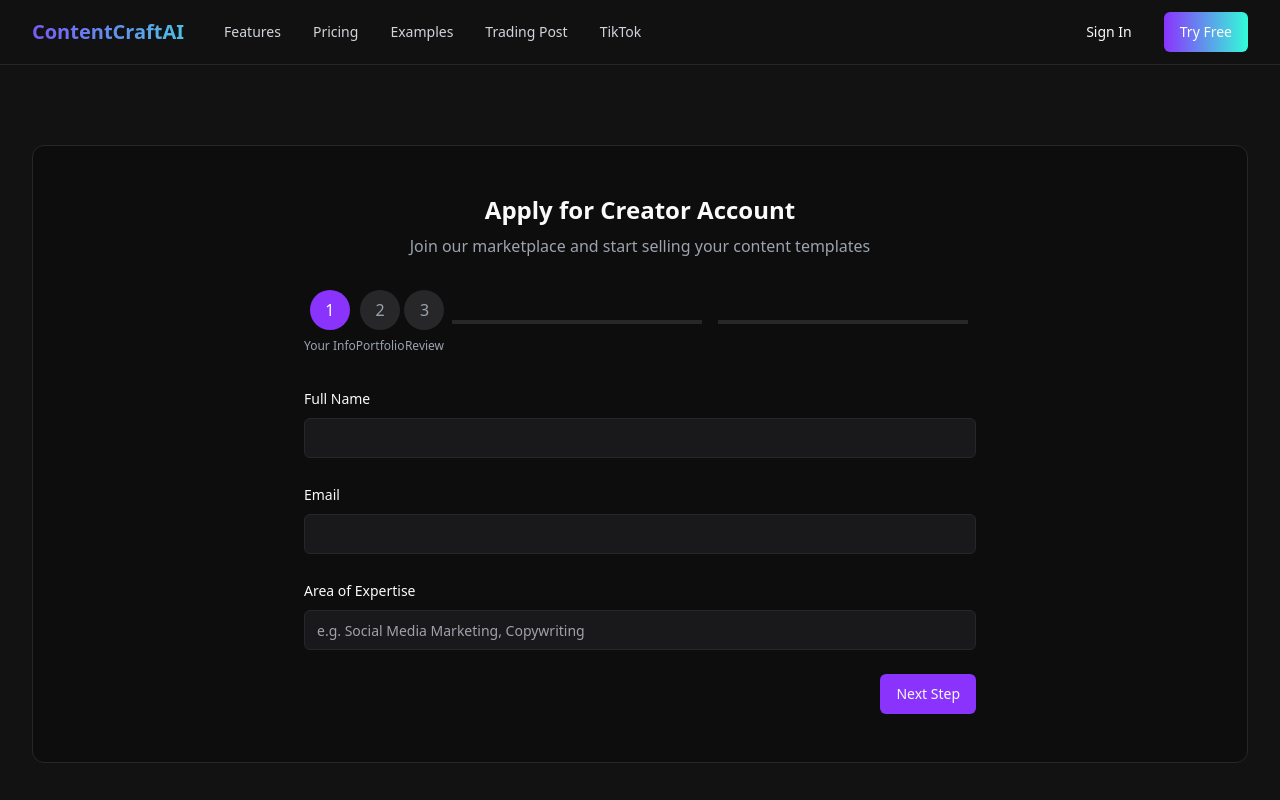
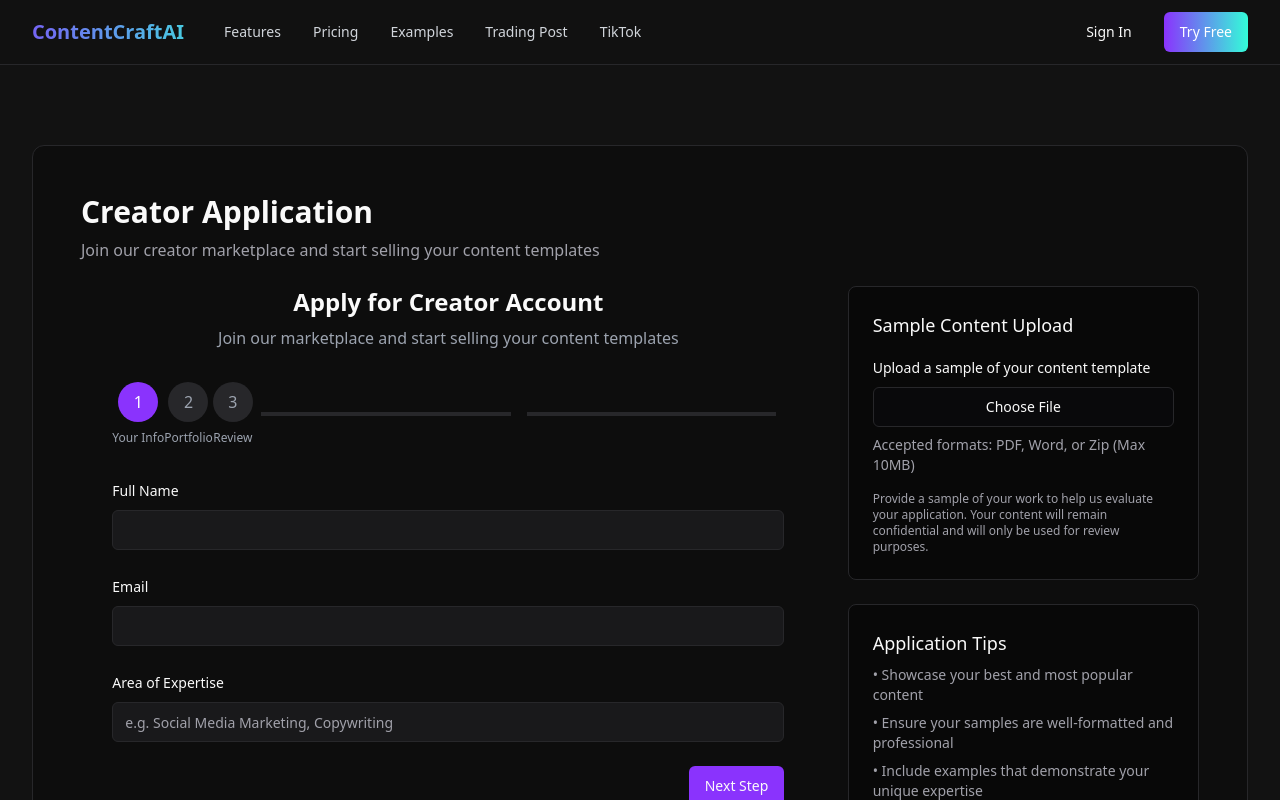
Before and after one commit to mbedzi522/content-craft-ai-flow, a React (Vite) app: page /creator-application in a window 1280 px wide. Shown: the top 800 px of the page. Built offline with nearby package versions, Linux system fonts and the light colour scheme.

Commit message:
Fix: File upload not working
Fix the file upload functionality for content templates.

```diff
--- /dev/null
+++ b/src/components/FileUpload.tsx
@@ -0,0 +1,108 @@
+
+import React, { useState } from 'react';
+import { Button } from "@/components/ui/button";
+import { Label } from "@/components/ui/label";
+import { Alert, AlertDescription } from "@/components/ui/alert";
+import { toast } from "@/hooks/use-toast";
+
+interface FileUploadProps {
+  onFileChange: (file: File | null) => void;
+  accept?: string;
+  label?: string;
+  helperText?: string;
+  maxSize?: number; // in MB
+}
+
+const FileUpload = ({
+  onFileChange,
+  accept = ".pdf,.doc,.docx,.zip",
+  label = "Upload file",
+  helperText,
+  maxSize = 10, // Default 10MB
+}: FileUploadProps) => {
+  const [fileName, setFileName] = useState<string | null>(null);
+  const [error, setError] = useState<string | null>(null);
+
+  const handleFileChange = (e: React.ChangeEvent<HTMLInputElement>) => {
+    const file = e.target.files?.[0] || null;
+    setError(null);
+
+    if (file) {
+      // Check file size (convert maxSize from MB to bytes)
+      if (file.size > maxSize * 1024 * 1024) {
+        setError(`File size exceeds maximum limit of ${maxSize}MB`);
+        setFileName(null);
+        onFileChange(null);
+        return;
+      }
+
+      setFileName(file.name);
+      onFileChange(file);
+      toast({
+        title: "File selected",
+        description: `${file.name} has been selected`,
+      });
+    } else {
+      setFileName(null);
+      onFileChange(null);
+    }
+  };
+
+  const handleRemoveFile = () => {
+    setFileName(null);
+    setError(null);
+    onFileChange(null);
+  };
+
+  return (
+    <div className="space-y-2">
+      <Label htmlFor="file-upload">{label}</Label>
+      <div className="flex flex-col gap-2">
+        <div className="flex items-center gap-2">
+          <Button
+            type="button"
+            variant="outline"
+            onClick={() => document.getElementById('file-upload')?.click()}
+            className="w-full"
+          >
+            Choose File
+          </Button>
+          {fileName && (
+            <Button
+              type="button"
+              variant="outline"
+              onClick={handleRemoveFile}
+              size="sm"
+            >
+              Clear
+            </Button>
+          )}
+        </div>
+        <input
+          id="file-upload"
+          type="file"
+          className="hidden"
+          onChange={handleFileChange}
+          accept={accept}
+        />
+        {fileName ? (
+          <div className="text-sm text-muted-foreground bg-muted/50 p-2 rounded-md truncate">
+            {fileName}
+          </div>
+        ) : (
+          <div className="text-sm text-muted-foreground">
+            {helperText || "No file selected"}
+          </div>
+        )}
+      </div>
+
+      {error && (
+        <Alert variant="destructive" className="mt-2">
+          <AlertDescription>{error}</AlertDescription>
+        </Alert>
+      )}
+    </div>
+  );
+};
+
+export default FileUpload;
--- a/src/pages/CreatorApplication.tsx
+++ b/src/pages/CreatorApplication.tsx
@@ -2,6 +2,7 @@
 import Navbar from '@/components/Navbar';
 import Footer from '@/components/Footer';
 import { CreatorApplicationForm } from '@/components/AuthForms';
+import FileUpload from '@/components/FileUpload';
 
 const CreatorApplication = () => {
   return (
@@ -10,7 +11,40 @@ const CreatorApplication = () => {
       <main className="flex-grow py-20">
         <div className="max-w-7xl mx-auto px-4 sm:px-6 lg:px-8">
           <div className="bg-black/30 border border-border rounded-xl p-8 md:p-12">
-            <CreatorApplicationForm />
+            <div className="mb-6">
+              <h1 className="text-3xl font-bold mb-2">Creator Application</h1>
+              <p className="text-muted-foreground">
+                Join our creator marketplace and start selling your content templates
+              </p>
+            </div>
+            <div className="grid grid-cols-1 md:grid-cols-3 gap-8">
+              <div className="md:col-span-2">
+                <CreatorApplicationForm />
+              </div>
+              <div className="space-y-6">
+                <div className="bg-black/40 border border-border rounded-lg p-6">
+                  <h3 className="text-lg font-medium mb-4">Sample Content Upload</h3>
+                  <FileUpload
+                    onFileChange={(file) => console.log(file)}
+                    label="Upload a sample of your content template"
+                    helperText="Accepted formats: PDF, Word, or Zip (Max 10MB)"
+                  />
+                  <p className="text-xs text-muted-foreground mt-4">
+                    Provide a sample of your work to help us evaluate your application.
+                    Your content will remain confidential and will only be used for review purposes.
+                  </p>
+                </div>
+                <div className="bg-black/40 border border-border rounded-lg p-6">
+                  <h3 className="text-lg font-medium mb-2">Application Tips</h3>
+                  <ul className="space-y-2 text-sm text-muted-foreground">
+                    <li>• Showcase your best and most popular content</li>
+                    <li>• Ensure your samples are well-formatted and professional</li>
+                    <li>• Include examples that demonstrate your unique expertise</li>
+                    <li>• Applications are typically reviewed within 3-5 business days</li>
+                  </ul>
+                </div>
+              </div>
+            </div>
           </div>
         </div>
       </main>
```
